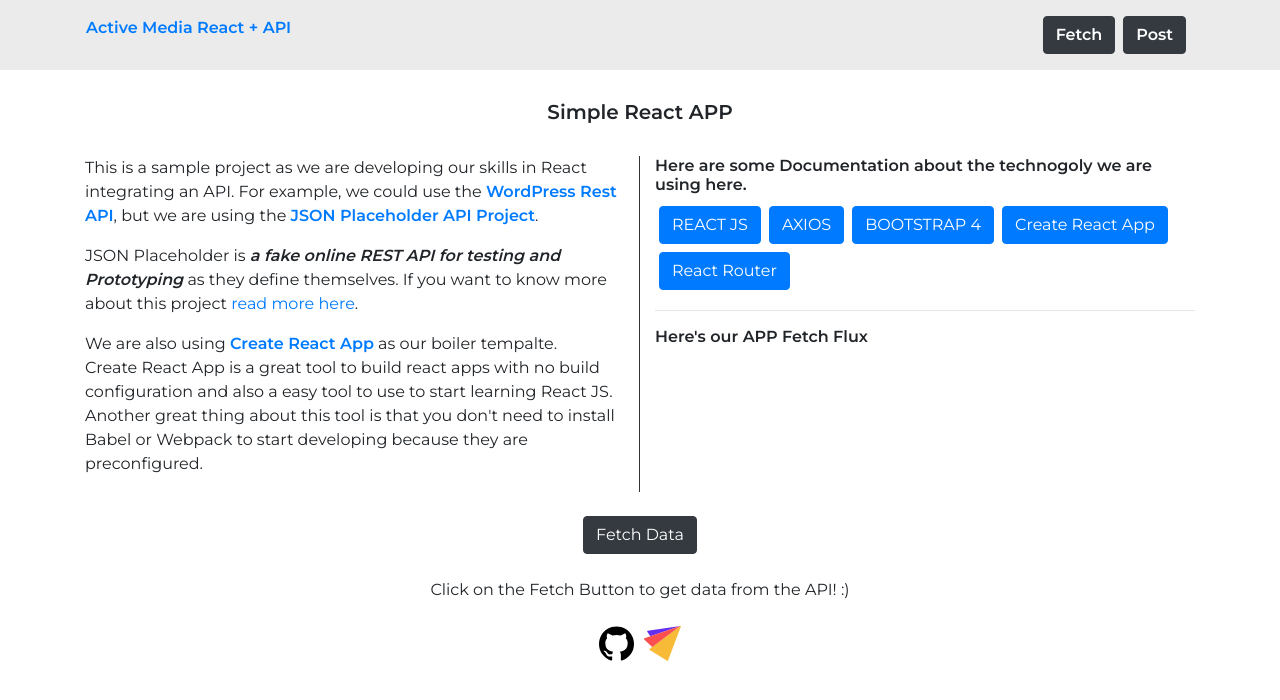
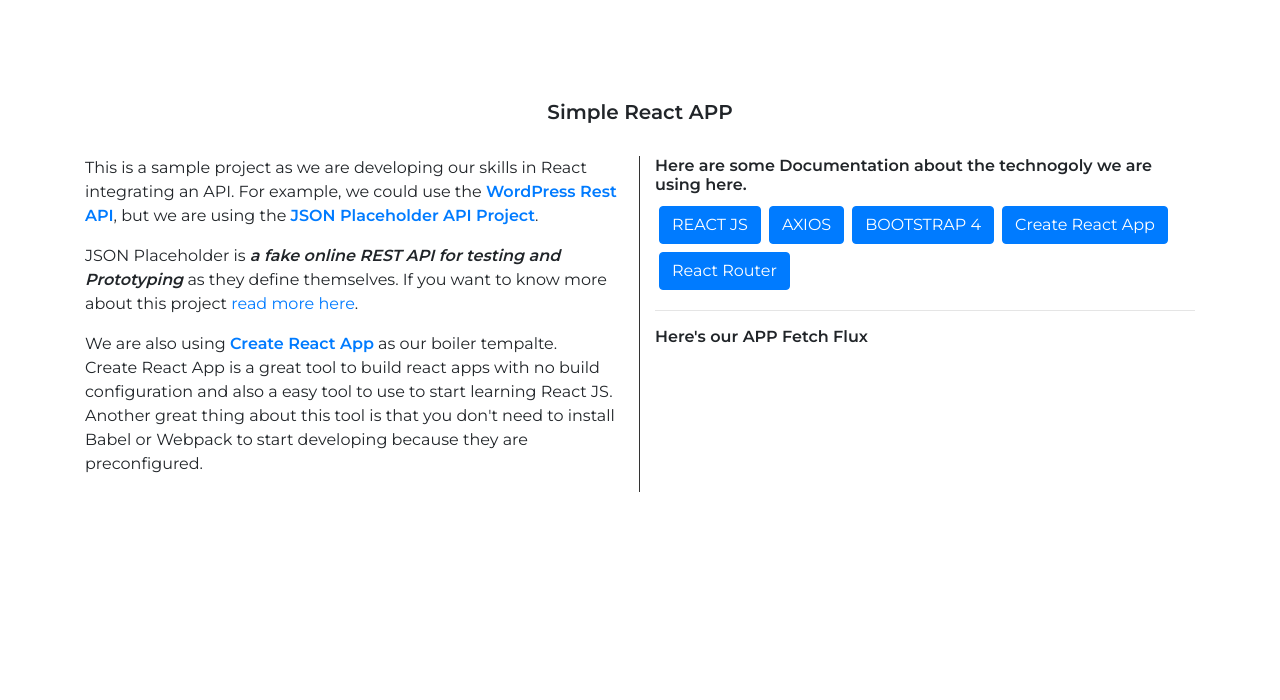
Before and after one commit to ActiveMedia/simple-react-app, a React (Create React App) app: page / in a window 1280 px wide. Shown: the top 700 px of the page. Built offline with nearby package versions, Linux system fonts and the light colour scheme.

Commit message:
Removed the fetch from the App component to make it clearer.

```diff
--- a/src/App.js
+++ b/src/App.js
@@ -1,36 +1,12 @@
 import React, { Component } from 'react';
-import axios from 'axios';
 
-// API CLASS
-import API from './flux/api';
-
-// Components
-import Nav from './components/nav';
-import Footer from './components/footer';
 import ApiIntro from './components/intro';
-import MainAPP from './components/main';
 
 class App extends Component {
-	constructor(props){
-		super(props);
-
-		this.state = { list: '' }
-
-		this._fetchData = this._fetchData.bind(this);
-
-	}
-	_fetchData(){
-		const apiFetch = new API;
-		apiFetch._fetchPosts().then( response => this.setState({ list: response.data }) );
-		var target = document.getElementById("theApp");
-	}
 	render() {
 		return(
 			<div>
-				<Nav />
 				<ApiIntro />
-				<MainAPP _fetchData={this._fetchData} posts={this.state.list} />
-				<Footer />
 			</div>
 		)
 	}
```
